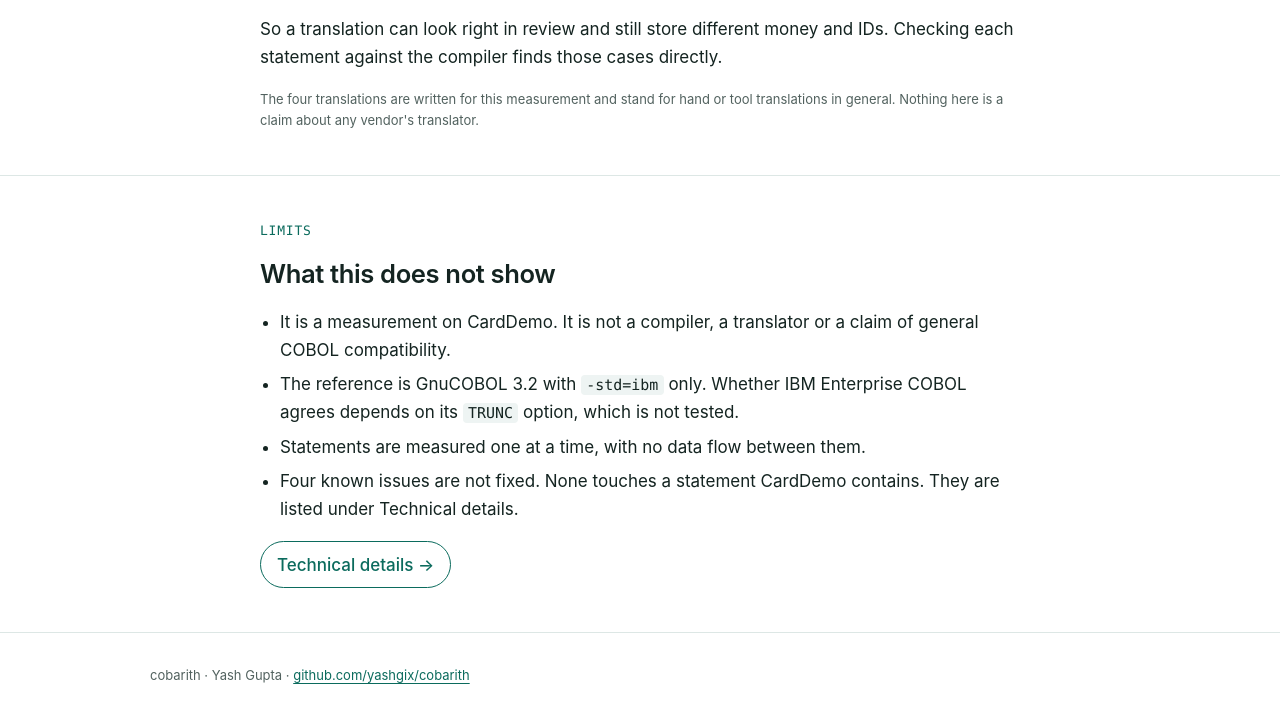
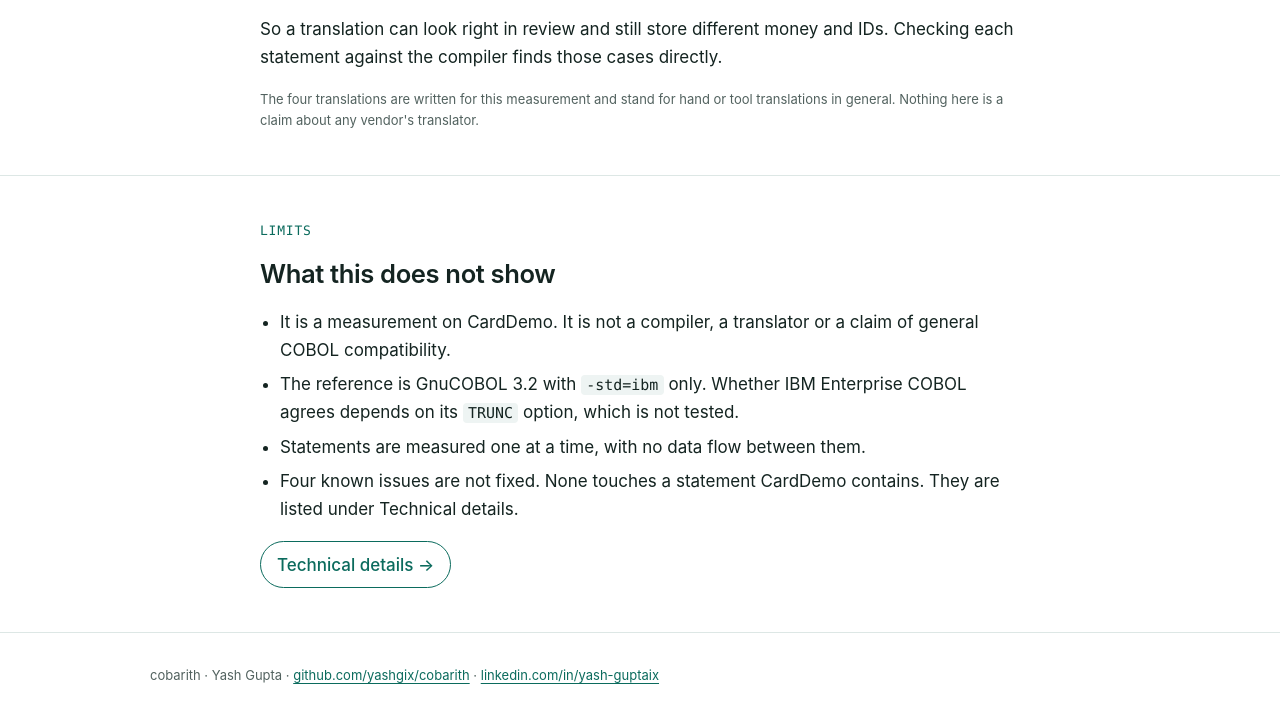
Before and after one commit to yashgix/cobarith, a plain HTML site: page docs/index.html in a window 1280 px wide. Shown: the part 2123-2846 px from the top of the page. Drawn offline with Linux system fonts and the light colour scheme.

Commit message:
Page: add LinkedIn to the footer

```diff
--- a/docs/index.html
+++ b/docs/index.html
@@ -287,7 +287,7 @@ python demo.py --readme README.md --out README.md</pre>
   </div></section>
 </main>
 
-<footer class="wrap"><div class="wide small muted">cobarith · Yash Gupta · <a href="https://github.com/yashgix/cobarith">github.com/yashgix/cobarith</a></div></footer>
+<footer class="wrap"><div class="wide small muted">cobarith · Yash Gupta · <a href="https://github.com/yashgix/cobarith">github.com/yashgix/cobarith</a> · <a href="https://www.linkedin.com/in/yash-guptaix/">linkedin.com/in/yash-guptaix</a></div></footer>
 
 <script>
 const views = ["overview", "details"];
```
